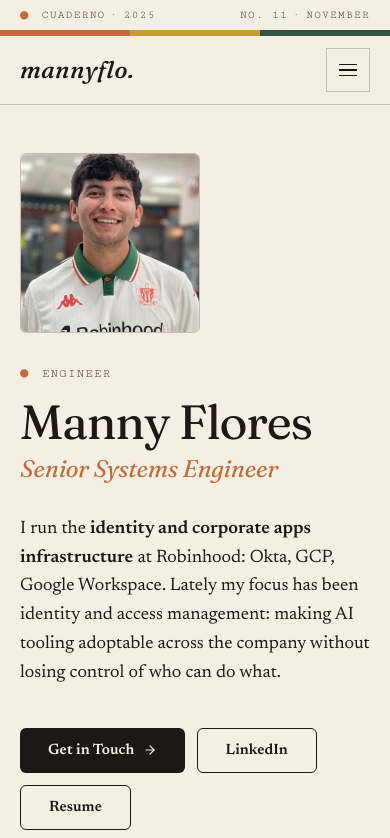
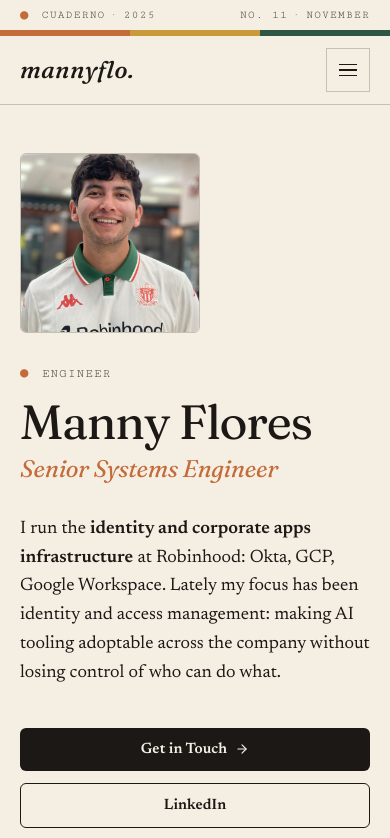
Before and after one commit to mfloramirez11/manny-portfolio, a React (Vite) app: page / in a window 390 px wide. Shown: the top 838 px of the page. Built offline with nearby package versions, Linux system fonts and the light colour scheme.

Commit message:
mobile fixes to buttons

```diff
--- a/src/styles/app.css
+++ b/src/styles/app.css
@@ -262,8 +262,11 @@
               transform 320ms var(--ease-out);
 }
 
-.btn:hover  { --btn-ink: 100%; }
 .btn:active { --btn-ink: 100%; background: linear-gradient(to top, var(--color-accent-strong) 100%, var(--color-accent-strong) 100%); }
+
+@media (hover: hover) {
+  .btn:hover { --btn-ink: 100%; }
+}
 
 .btn-ghost {
   display: inline-flex;
@@ -287,10 +290,12 @@
               transform 320ms var(--ease-out);
 }
 
-.btn-ghost:hover {
-  --ghost-ink: 100%;
-  color: var(--color-bg);
-  border-color: var(--color-text);
+@media (hover: hover) {
+  .btn-ghost:hover {
+    --ghost-ink: 100%;
+    color: var(--color-bg);
+    border-color: var(--color-text);
+  }
 }
 
 @starting-style {
@@ -1192,11 +1197,22 @@
   .writing-num {
     display: none;
   }
+  .stack-tools {
+    margin-top: var(--space-10);
+  }
 }
 
 @media (max-width: 480px) {
   .skills-grid {
     grid-template-columns: 1fr;
+  }
+  .hero-cta-row {
+    flex-direction: column;
+    align-items: stretch;
+  }
+  .hero-cta-row .btn,
+  .hero-cta-row .btn-ghost {
+    justify-content: center;
   }
 }
 
```
